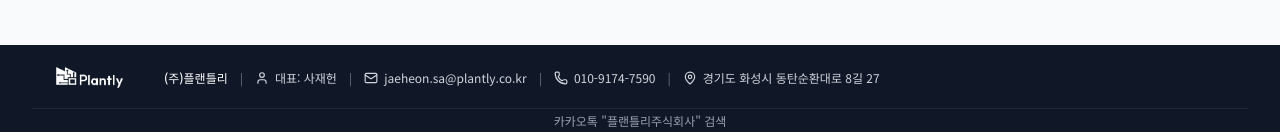
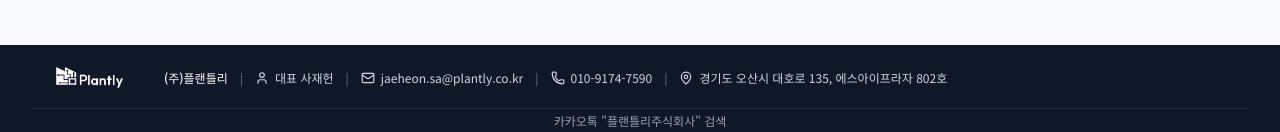
Before and after one commit to jake-greatwave/plantly-mvp, a Next.js app: page /login in a window 1280 px wide. Shown: the part 820-952 px from the top of the page. Built offline with nearby package versions, Linux system fonts and the light colour scheme; no server answers.

Commit message:
[feat] 푸터 변경

```diff
--- a/components/layout/Footer.tsx
+++ b/components/layout/Footer.tsx
@@ -27,7 +27,7 @@ export function Footer() {
             {/* 대표자 */}
             <div className="flex items-center gap-1.5">
               <User className="w-3.5 h-3.5 flex-shrink-0" />
-              <span>대표: 사재헌</span>
+              <span>대표 사재헌</span>
             </div>
             <span className="text-gray-500">|</span>
 
@@ -58,7 +58,7 @@ export function Footer() {
             {/* 위치 */}
             <div className="flex items-center gap-1.5">
               <MapPin className="w-3.5 h-3.5 flex-shrink-0" />
-              <span>경기도 화성시 동탄순환대로 8길 27</span>
+              <span>경기도 오산시 대호로 135, 에스아이프라자 802호</span>
             </div>
           </div>
         </div>
```
